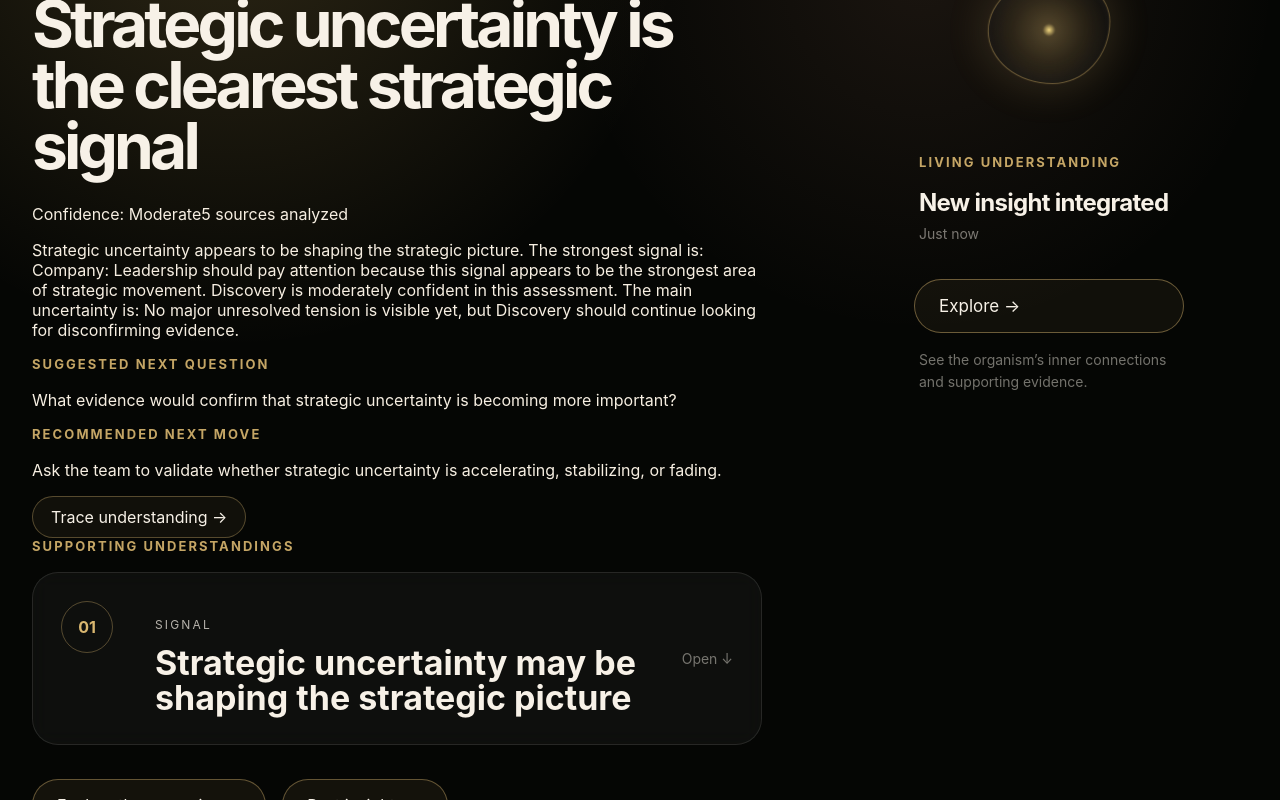
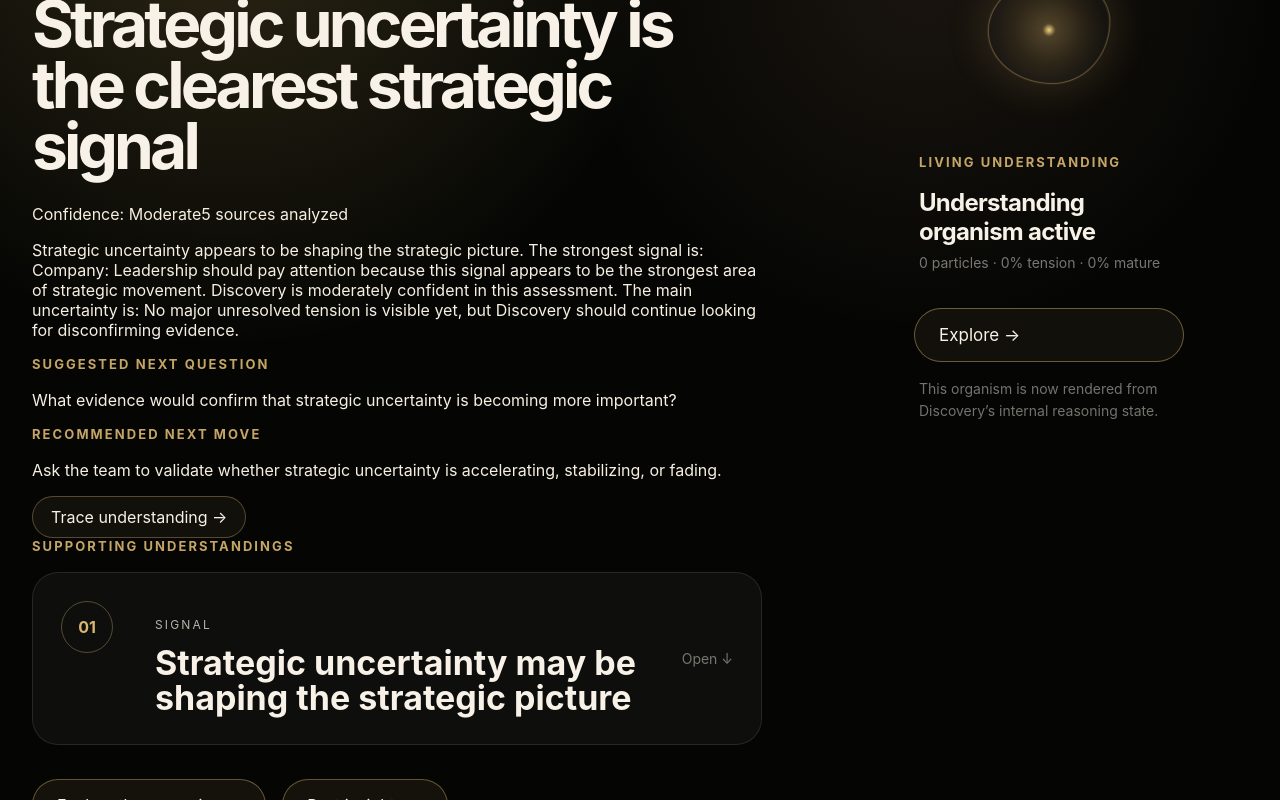
Before and after one commit to garyepper-sudo/discovery-v1-demo, a Next.js app: page /discovery-v1 in a window 1280 px wide. Both pictures are taken after a click on the button "Begin investigation". Shown: the part 276-1076 px from the top of the page. Built offline with nearby package versions, Linux system fonts and the light colour scheme.

Commit message:
Sprint 17: Render organism from canonical state

```diff
--- a/components/organism/LivingOrganismCanvas.tsx
+++ b/components/organism/LivingOrganismCanvas.tsx
@@ -8,11 +8,13 @@ export type OrganismHighlightKind =
   | "contradiction"
   | "causal"
   | "understanding"
+  | "belief"
   | null;
 
 type ParticleKind = Exclude<OrganismHighlightKind, null>;
 
 type Props = {
+  organismState?: any;
   evidenceCount?: number;
   themeCount?: number;
   contradictionCount?: number;
@@ -27,6 +29,9 @@ type Props = {
 type Particle = {
   id: string;
   kind: ParticleKind;
+  label: string;
+  confidence: number;
+  strength: number;
   orbitRadius: number;
   angle: number;
   speed: number;
@@ -43,6 +48,7 @@ const COLORS: Record<ParticleKind, string> = {
   contradiction: "rgba(255, 139, 76, 1)",
   causal: "rgba(95, 170, 255, 1)",
   understanding: "rgba(255, 255, 255, 1)",
+  belief: "rgba(255, 220, 120, 1)",
 };
 
 const MAX_COUNTS: Record<ParticleKind, number> = {
@@ -51,6 +57,7 @@ const MAX_COUNTS: Record<ParticleKind, number> = {
   contradiction: 6,
   causal: 7,
   understanding: 1,
+  belief: 6,
 };
 
 function seededRandom(seed: string) {
@@ -71,18 +78,87 @@ function seededRandom(seed: string) {
   };
 }
 
+function normalizeKind(kind: string): ParticleKind {
+  if (kind === "causal") return "causal";
+  if (kind === "contradiction") return "contradiction";
+  if (kind === "theme") return "theme";
+  if (kind === "belief") return "belief";
+  if (kind === "understanding") return "understanding";
+  return "evidence";
+}
+
 function buildParticles(props: Props): Particle[] {
+  const { organismState, compact = false } = props;
+  const scale = compact ? 0.68 : 1;
+  const coherence = organismState?.coherence ?? 0.55;
+  const tension = organismState?.tension ?? 0.25;
+  const uncertainty = organismState?.uncertainty ?? 0.35;
+
+  if (organismState?.particles?.length) {
+    return organismState.particles.slice(0, 42).map((source: any, index: number) => {
+      const kind = normalizeKind(source.kind);
+      const rand = seededRandom(`${source.id}-${kind}-${index}`);
+      const baseRadius =
+        kind === "understanding"
+          ? 0
+          : kind === "belief"
+          ? 42
+          : kind === "theme"
+          ? 62
+          : kind === "causal"
+          ? 86
+          : kind === "contradiction"
+          ? 112
+          : 132;
+
+      const spread = 22 + uncertainty * 42 + tension * 20;
+      const coherencePull = 1 - coherence * 0.28;
+
+      return {
+        id: source.id ?? `${kind}-${index}`,
+        kind,
+        label: source.label ?? kind,
+        confidence: source.confidence ?? 0.5,
+        strength: source.strength ?? source.confidence ?? 0.5,
+        orbitRadius: (baseRadius + (rand() - 0.5) * spread) * scale * coherencePull,
+        angle: (Math.PI * 2 * index) / Math.max(1, organismState.particles.length) + rand() * 0.5,
+        speed:
+          (kind === "contradiction" ? 0.0018 : 0.00035) *
+          (0.7 + uncertainty) *
+          (rand() > 0.5 ? 1 : -1),
+        size:
+          (kind === "understanding"
+            ? 9
+            : kind === "belief"
+            ? 6.5
+            : kind === "theme"
+            ? 5
+            : kind === "contradiction"
+            ? 5.2
+            : 3.6) *
+          scale *
+          (0.82 + (source.strength ?? 0.5) * 0.45),
+        wobble: (4 + uncertainty * 18 + rand() * 8) * scale,
+        wobbleSpeed: 0.35 + rand() * 0.75 + uncertainty * 0.6,
+        phase: rand() * Math.PI * 2,
+        eccentricity: kind === "contradiction" ? 0.68 + tension * 0.22 : 0.86 + rand() * 0.12,
+      };
+    });
+  }
+
+  return buildFallbackParticles(props, scale);
+}
+
+function buildFallbackParticles(props: Props, scale: number): Particle[] {
   const {
     evidenceCount = 0,
     themeCount = 0,
     contradictionCount = 0,
     causalPathCount = 0,
     understandingCount = 1,
-    compact = false,
   } = props;
 
   const particles: Particle[] = [];
-  const scale = compact ? 0.68 : 1;
 
   const addGroup = (
     kind: ParticleKind,
@@ -101,6 +177,9 @@ function buildParticles(props: Props): Particle[] {
       particles.push({
         id,
         kind,
+        label: kind,
+        confidence: 0.65,
+        strength: 0.65,
         orbitRadius: baseRadius + (rand() - 0.5) * spread,
         angle: rand() * Math.PI * 2,
         speed: baseSpeed * (0.75 + rand() * 0.7) * (rand() > 0.5 ? 1 : -1),
@@ -117,14 +196,7 @@ function buildParticles(props: Props): Particle[] {
   addGroup("understanding", understandingCount, 0, 0, 8 * scale, 0);
   addGroup("theme", themeCount, 48 * scale, 18 * scale, 4.2 * scale, 0.00055);
   addGroup("causal", causalPathCount, 78 * scale, 26 * scale, 3.6 * scale, 0.00042);
-  addGroup(
-    "contradiction",
-    contradictionCount,
-    98 * scale,
-    36 * scale,
-    4.4 * scale,
-    0.0027
-  );
+  addGroup("contradiction", contradictionCount, 98 * scale, 36 * scale, 4.4 * scale, 0.0027);
   addGroup("evidence", evidenceCount, 124 * scale, 42 * scale, 3.3 * scale, 0.00036);
 
   return particles;
@@ -132,6 +204,7 @@ function buildParticles(props: Props): Particle[] {
 
 export default function LivingOrganismCanvas(props: Props) {
   const {
+    organismState,
     className,
     height = 360,
     highlightKind = null,
@@ -156,6 +229,11 @@ export default function LivingOrganismCanvas(props: Props) {
     let width = 0;
     let heightPx = 0;
     let pointer = { x: -9999, y: -9999 };
+
+    const coherence = organismState?.coherence ?? 0.55;
+    const tension = organismState?.tension ?? 0.25;
+    const uncertainty = organismState?.uncertainty ?? 0.35;
+    const maturity = organismState?.maturity ?? 0.5;
 
     const resize = () => {
       const rect = wrapper.getBoundingClientRect();
@@ -194,8 +272,8 @@ export default function LivingOrganismCanvas(props: Props) {
 
       if (p.kind === "understanding") {
         return {
-          x: centerX + Math.cos(t * 0.001 + p.phase) * 1.8,
-          y: centerY + Math.sin(t * 0.0013 + p.phase) * 1.8,
+          x: centerX + Math.cos(t * 0.001 + p.phase) * (1 + uncertainty * 3),
+          y: centerY + Math.sin(t * 0.0013 + p.phase) * (1 + uncertainty * 3),
         };
       }
 
@@ -215,59 +293,52 @@ export default function LivingOrganismCanvas(props: Props) {
       const centerX = width / 2;
       const centerY = heightPx / 2;
 
-      const pulse = 1 + Math.sin(t * 0.0007) * 0.035;
-const membraneRadius = (compact ? 96 : 150) * pulse;
+      const pulse = 1 + Math.sin(t * 0.0007) * (0.02 + uncertainty * 0.045);
+      const membraneRadius = (compact ? 96 : 150) * pulse * (0.92 + maturity * 0.16);
 
-ctx.strokeStyle = "rgba(255,255,255,0.055)";
-ctx.lineWidth = 1;
+      ctx.strokeStyle =
+        tension > 0.42 ? "rgba(255,139,76,0.18)" : "rgba(255,255,255,0.055)";
+      ctx.lineWidth = tension > 0.42 ? 1.4 : 1;
 
       ctx.beginPath();
       ctx.ellipse(
         centerX,
         centerY,
-  membraneRadius,
-  membraneRadius * 0.82,
-  Math.sin(t * 0.00018) * 0.12,
+        membraneRadius * (1 + tension * 0.12),
+        membraneRadius * (0.78 + coherence * 0.12),
+        Math.sin(t * 0.00018) * (0.08 + uncertainty * 0.1),
         0,
         Math.PI * 2
       );
       ctx.stroke();
 
-drawGlow(
-  centerX,
-  centerY,
-  compact ? 92 : 145,
-  "rgba(245, 190, 88, 1)",
-  0.055
-);
-
-drawGlow(centerX, centerY, compact ? 74 : 104, COLORS.understanding, 0.11);
-drawGlow(centerX, centerY, compact ? 34 : 48, COLORS.understanding, 0.18);
+      drawGlow(centerX, centerY, compact ? 92 : 145, "rgba(245, 190, 88, 1)", 0.045 + coherence * 0.035);
+      drawGlow(centerX, centerY, compact ? 74 : 104, COLORS.understanding, 0.08 + maturity * 0.08);
+      drawGlow(centerX, centerY, compact ? 34 : 48, COLORS.belief, 0.12 + coherence * 0.08);
 
       const positions = particles.map((particle) => ({
         particle,
         ...getPosition(particle, t),
       }));
 
-      const causalPositions = positions.filter((p) => p.particle.kind === "causal");
-      const themePositions = positions.filter((p) => p.particle.kind === "theme");
+      const mechanisms = positions.filter((p) => p.particle.kind === "causal");
+      const themes = positions.filter((p) => p.particle.kind === "theme");
+      const beliefs = positions.filter((p) => p.particle.kind === "belief");
+      const contradictions = positions.filter((p) => p.particle.kind === "contradiction");
 
-      causalPositions.forEach((causal, index) => {
-        const target = themePositions[index % Math.max(themePositions.length, 1)];
+      mechanisms.forEach((mechanism, index) => {
+        const target = themes[index % Math.max(themes.length, 1)] ?? beliefs[index % Math.max(beliefs.length, 1)];
         if (!target) return;
 
-        const active =
-          !highlightKind ||
-          highlightKind === "causal" ||
-          highlightKind === "theme";
+        const active = !highlightKind || highlightKind === "causal" || highlightKind === target.particle.kind;
 
         ctx.strokeStyle = active
-          ? "rgba(120, 180, 255, 0.18)"
+          ? `rgba(120, 180, 255, ${0.12 + coherence * 0.18})`
           : "rgba(255,255,255,0.035)";
-        ctx.lineWidth = 1;
+        ctx.lineWidth = 1 + mechanism.particle.strength;
 
         ctx.beginPath();
-        ctx.moveTo(causal.x, causal.y);
+        ctx.moveTo(mechanism.x, mechanism.y);
         ctx.quadraticCurveTo(
           centerX + Math.sin(t * 0.001 + index) * 20,
           centerY + Math.cos(t * 0.0012 + index) * 20,
@@ -275,6 +346,21 @@ drawGlow(centerX, centerY, compact ? 34 : 48, COLORS.understanding, 0.18);
           target.y
         );
         ctx.stroke();
+      });
+
+      contradictions.forEach((contradiction, index) => {
+        const target = beliefs[index % Math.max(beliefs.length, 1)] ?? themes[index % Math.max(themes.length, 1)];
+        if (!target) return;
+
+        ctx.setLineDash([6, 8]);
+        ctx.strokeStyle = `rgba(255, 139, 76, ${0.18 + tension * 0.42})`;
+        ctx.lineWidth = 1.2 + tension * 1.4;
+
+        ctx.beginPath();
+        ctx.moveTo(contradiction.x, contradiction.y);
+        ctx.lineTo(target.x, target.y);
+        ctx.stroke();
+        ctx.setLineDash([]);
       });
 
       let nearest: Particle | null = null;
@@ -295,9 +381,9 @@ drawGlow(centerX, centerY, compact ? 34 : 48, COLORS.understanding, 0.18);
         drawGlow(
           x,
           y,
-          particle.size * (externallyHighlighted ? 7 : 5),
+          particle.size * (externallyHighlighted ? 8 : 5),
           color,
-          externallyHighlighted ? 0.26 : 0.16
+          externallyHighlighted ? 0.28 : 0.12 + particle.confidence * 0.08
         );
 
         ctx.fillStyle = color.replace("1)", `${alpha})`);
@@ -343,7 +429,7 @@ drawGlow(centerX, centerY, compact ? 34 : 48, COLORS.understanding, 0.18);
         cancelAnimationFrame(animationRef.current);
       }
     };
-  }, [particles, highlightKind, compact, hoveredParticle]);
+  }, [particles, highlightKind, compact, hoveredParticle, organismState]);
 
   return (
     <div
@@ -366,6 +452,15 @@ drawGlow(centerX, centerY, compact ? 34 : 48, COLORS.understanding, 0.18);
           height: "100%",
         }}
       />
+
+      {hoveredParticle && (
+        <div className="organism-hover-card">
+          <strong>{hoveredParticle.label}</strong>
+          <span>
+            {hoveredParticle.kind} · {Math.round(hoveredParticle.confidence * 100)}%
+          </span>
+        </div>
+      )}
     </div>
   );
 }
--- a/components/organism/OrganismPreview.tsx
+++ b/components/organism/OrganismPreview.tsx
@@ -4,30 +4,48 @@ type OrganismPreviewProps = {
   open: boolean;
   onOpen: () => void;
   onClose: () => void;
-  evidence?: any[];
-  themes?: any[];
-  contradictions?: any[];
-  causalChains?: any[];
+  organismState?: any;
 };
 
 export default function OrganismPreview({
   open,
   onOpen,
   onClose,
-  evidence = [],
-  themes = [],
-  contradictions = [],
-  causalChains = [],
+  organismState,
 }: OrganismPreviewProps) {
+  const topPattern = organismState?.emergingPatterns?.[0];
+  const particleCount = organismState?.particles?.length ?? 0;
+  const tension = Math.round((organismState?.tension ?? 0) * 100);
+  const maturity = Math.round((organismState?.maturity ?? 0) * 100);
+
   return (
     <>
       <aside className="mini-organism-area">
-        <div className="mini-amoeba" />
+        <div
+          className="mini-amoeba"
+          data-tension={tension > 35 ? "high" : "normal"}
+          data-maturity={maturity > 70 ? "mature" : "forming"}
+        >
+          <span className="mini-organism-core" />
+
+          {(organismState?.particles ?? []).slice(0, 7).map((particle: any, index: number) => (
+            <span
+              key={particle.id ?? index}
+              className={`mini-organism-node ${particle.kind ?? "unknown"}`}
+              style={{
+                left: `${miniNodePositions[index]?.x ?? 50}%`,
+                top: `${miniNodePositions[index]?.y ?? 50}%`,
+              }}
+            />
+          ))}
+        </div>
 
         <div className="organism-update">
           <p className="overview-label">Living Understanding</p>
-          <h2>New insight integrated</h2>
-          <span>Just now</span>
+          <h2>{topPattern?.title ?? "Understanding organism active"}</h2>
+          <span>
+            {particleCount} particles · {tension}% tension · {maturity}% mature
+          </span>
         </div>
 
         <button className="mini-organism-explore" onClick={onOpen}>
@@ -35,18 +53,26 @@ export default function OrganismPreview({
         </button>
 
         <p className="mini-organism-caption">
-          See the organism’s inner connections and supporting evidence.
+          This organism is now rendered from Discovery’s internal reasoning
+          state.
         </p>
       </aside>
 
       <OrganismViewer
         open={open}
         onClose={onClose}
-        evidence={evidence}
-        themes={themes}
-        contradictions={contradictions}
-        causalChains={causalChains}
+        organismState={organismState}
       />
     </>
   );
 }
+
+const miniNodePositions = [
+  { x: 48, y: 32 },
+  { x: 31, y: 48 },
+  { x: 66, y: 47 },
+  { x: 44, y: 65 },
+  { x: 59, y: 62 },
+  { x: 36, y: 34 },
+  { x: 70, y: 33 },
+];
--- a/components/organism/OrganismViewer.tsx
+++ b/components/organism/OrganismViewer.tsx
@@ -5,21 +5,28 @@ import LivingOrganismCanvas from "./LivingOrganismCanvas";
 type OrganismViewerProps = {
   open: boolean;
   onClose: () => void;
-  evidence?: any[];
-  themes?: any[];
-  contradictions?: any[];
-  causalChains?: any[];
+  organismState?: any;
 };
 
 export default function OrganismViewer({
   open,
   onClose,
-  evidence = [],
-  themes = [],
-  contradictions = [],
-  causalChains = [],
+  organismState,
 }: OrganismViewerProps) {
   if (!open) return null;
+
+  const evidenceCount = organismState?.particles?.filter(
+    (particle: any) => particle.kind === "evidence"
+  ).length ?? 0;
+
+  const themeCount = organismState?.particles?.filter(
+    (particle: any) => particle.kind === "theme"
+  ).length ?? 0;
+
+  const contradictionCount = organismState?.contradictions?.length ?? 0;
+  const mechanismCount = organismState?.mechanisms?.length ?? 0;
+  const hypothesisCount = organismState?.hypotheses?.length ?? 0;
+  const topPattern = organismState?.emergingPatterns?.[0];
 
   return (
     <div className="organism-viewer">
@@ -30,18 +37,19 @@ export default function OrganismViewer({
       <div className="organism-viewer-shell">
         <div className="organism-viewer-main">
           <p className="overview-label">Trace Understanding</p>
-          <h1>Tracing this understanding</h1>
+          <h1>{topPattern?.title ?? "Tracing this understanding"}</h1>
           <p>
-            Discovery is exposing the evidence, patterns, tensions, and causal
-            paths that shaped this understanding.
+            Discovery is rendering the organism from its internal reasoning
+            state: evidence, mechanisms, hypotheses, beliefs, contradictions,
+            uncertainty, and emerging patterns.
           </p>
 
           <div className="canvas-organism-wrap">
             <LivingOrganismCanvas
-              evidenceCount={evidence.length}
-              themeCount={themes.length}
-              contradictionCount={contradictions.length}
-              causalPathCount={causalChains.length}
+              evidenceCount={evidenceCount}
+              themeCount={themeCount}
+              contradictionCount={contradictionCount}
+              causalPathCount={mechanismCount}
             />
           </div>
         </div>
@@ -51,30 +59,37 @@ export default function OrganismViewer({
 
           <ReasoningMetric
             kind="evidence"
-            label="Evidence Objects"
-            value={evidence.length}
+            label="Evidence Particles"
+            value={evidenceCount}
             description="Signals Discovery used to form the current understanding."
           />
 
           <ReasoningMetric
             kind="theme"
-            label="Patterns"
-            value={themes.length}
-            description="Repeated signals that appear across the evidence."
+            label="Evidence Clusters"
+            value={organismState?.evidenceClusters?.length ?? 0}
+            description="Grouped evidence regions forming stable areas of meaning."
+          />
+
+          <ReasoningMetric
+            kind="causal"
+            label="Mechanisms"
+            value={mechanismCount}
+            description="Connective tissue explaining why pieces of evidence belong together."
+          />
+
+          <ReasoningMetric
+            kind="theme"
+            label="Hypotheses"
+            value={hypothesisCount}
+            description="Possible explanations Discovery is comparing."
           />
 
           <ReasoningMetric
             kind="tension"
             label="Open Tensions"
-            value={contradictions.length}
+            value={contradictionCount}
             description="Places where the evidence does not fully agree."
-          />
-
-          <ReasoningMetric
-            kind="causal"
-            label="Causal Paths"
-            value={causalChains.length}
-            description="Likely cause-and-effect relationships behind the insight."
           />
         </aside>
       </div>
--- a/components/results/ResultsOverview.tsx
+++ b/components/results/ResultsOverview.tsx
@@ -16,6 +16,7 @@ type ResultsOverviewProps = {
   causalChains?: any[];
   evidence?: any[];
   reasoningGraph?: any;
+  organismState?: any;
 };
 
 export default function ResultsOverview({
@@ -27,10 +28,12 @@ export default function ResultsOverview({
   causalChains = [],
   evidence = [],
   reasoningGraph,
+  organismState,
 }: ResultsOverviewProps) {
   const [showReasoning, setShowReasoning] = useState(false);
   const [showPastInsights, setShowPastInsights] = useState(false);
-  const [showOrganismView, setShowOrganismView] = useState(false);
+  const [showOrganismExplorer, setShowOrganismExplorer] = useState(false);
+  const [showReasoningTrace, setShowReasoningTrace] = useState(false);
 
   return (
     <section className="executive-results">
@@ -40,14 +43,16 @@ export default function ResultsOverview({
         <ExecutiveSummary
           executiveUnderstanding={understanding}
           evidenceCount={evidence.length}
-          onTrace={() => setShowOrganismView(true)}
+          onTrace={() => setShowReasoningTrace(true)}
         />
+
+        <OrganismSignals organismState={organismState} />
 
         <HypothesesPanel hypotheses={hypotheses} />
 
         <SupportingUnderstandings
           beliefs={beliefs}
-          onTrace={() => setShowOrganismView(true)}
+          onTrace={() => setShowReasoningTrace(true)}
         />
 
         <div className="overview-actions">
@@ -62,13 +67,10 @@ export default function ResultsOverview({
       </div>
 
       <OrganismPreview
-        open={false}
-        onOpen={() => setShowOrganismView(true)}
-        onClose={() => setShowOrganismView(false)}
-        evidence={evidence}
-        themes={themes}
-        contradictions={contradictions}
-        causalChains={causalChains}
+        open={showOrganismExplorer}
+        onOpen={() => setShowOrganismExplorer(true)}
+        onClose={() => setShowOrganismExplorer(false)}
+        organismState={organismState}
       />
 
       {(showReasoning || showPastInsights) && (
@@ -107,8 +109,8 @@ export default function ResultsOverview({
       </footer>
 
       <TraceUnderstandingPage
-        open={showOrganismView}
-        onClose={() => setShowOrganismView(false)}
+        open={showReasoningTrace}
+        onClose={() => setShowReasoningTrace(false)}
         headline={
           understanding?.headline ??
           beliefs[0]?.headline ??
@@ -128,6 +130,50 @@ export default function ResultsOverview({
         reasoningGraph={reasoningGraph}
       />
     </section>
+  );
+}
+
+function OrganismSignals({ organismState }: { organismState?: any }) {
+  if (!organismState) return null;
+
+  const topPattern = organismState.emergingPatterns?.[0];
+
+  return (
+    <section className="organism-signals-card">
+      <div>
+        <p className="overview-label">Organism state</p>
+        <h3>{topPattern?.title ?? "Understanding is stabilizing"}</h3>
+        <p>
+          Discovery is tracking coherence, tension, uncertainty, and emerging
+          patterns as part of the living understanding.
+        </p>
+      </div>
+
+      <div className="organism-signal-grid">
+        <SignalMetric label="Coherence" value={organismState.coherence} />
+        <SignalMetric label="Tension" value={organismState.tension} />
+        <SignalMetric label="Uncertainty" value={organismState.uncertainty} />
+        <SignalMetric label="Maturity" value={organismState.maturity} />
+      </div>
+
+      <div className="organism-signal-counts">
+        <span>{organismState.evidenceClusters?.length ?? 0} clusters</span>
+        <span>{organismState.mechanisms?.length ?? 0} mechanisms</span>
+        <span>{organismState.hypotheses?.length ?? 0} hypotheses</span>
+        <span>{organismState.contradictions?.length ?? 0} tensions</span>
+      </div>
+    </section>
+  );
+}
+
+function SignalMetric({ label, value }: { label: string; value?: number }) {
+  const percent = Math.round((value ?? 0) * 100);
+
+  return (
+    <div className="organism-signal-metric">
+      <span>{label}</span>
+      <strong>{percent}%</strong>
+    </div>
   );
 }
 
```
Also changed, not shown: app/globals.css (+77 -0 lines). Lines whose indentation alone changed are shown as unchanged.
